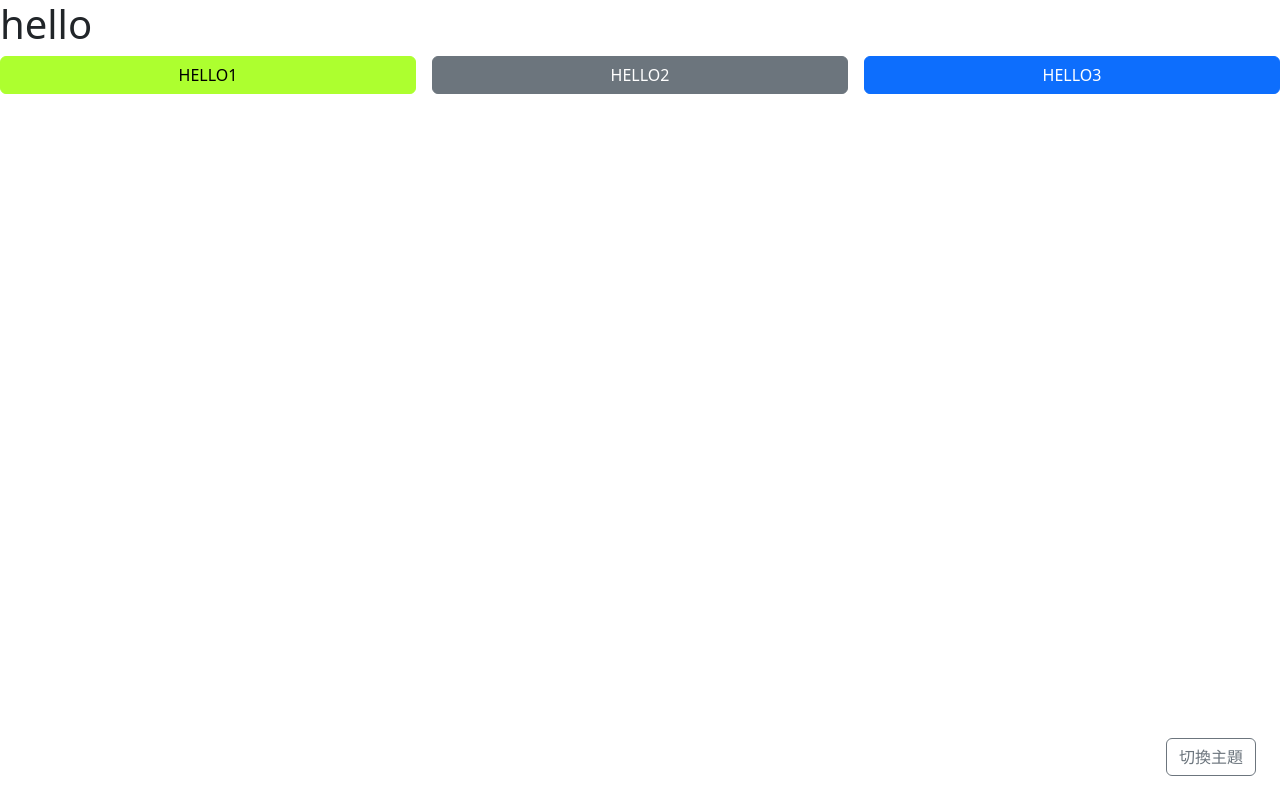
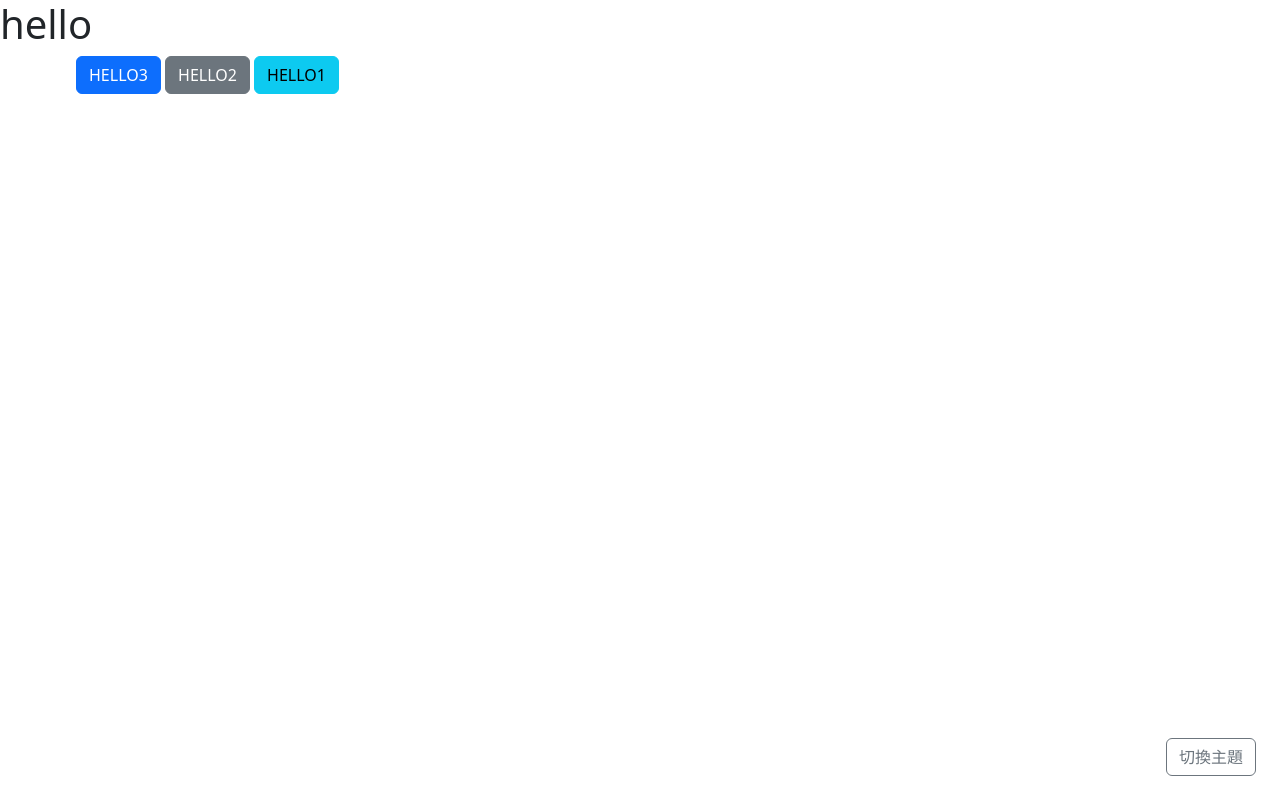
Before and after one commit to tomasysh/20250623_scss, a website: page index.html in a window 1280 px wide. Drawn offline with Linux system fonts and the light colour scheme.

Commit message:
refactor: 調整按鈕結構與樣式

```diff
--- a/index.html
+++ b/index.html
@@ -10,10 +10,10 @@
 
     <h1>hello</h1>
 
-    <div class="my-section">
-        <div class="btn btn-special">HELLO1</div>
+    <div class="custom-container">
+        <div class="btn btn-primary">HELLO3</div>
         <div class="btn btn-secondary">HELLO2</div>
-        <div class="btn btn-primary">HELLO3</div>
+        <div class="btn btn-info">HELLO1</div>
     </div>
 
         <button id="themeToggle" class="btn btn-outline-secondary position-fixed bottom-0 end-0 m-4">
```
